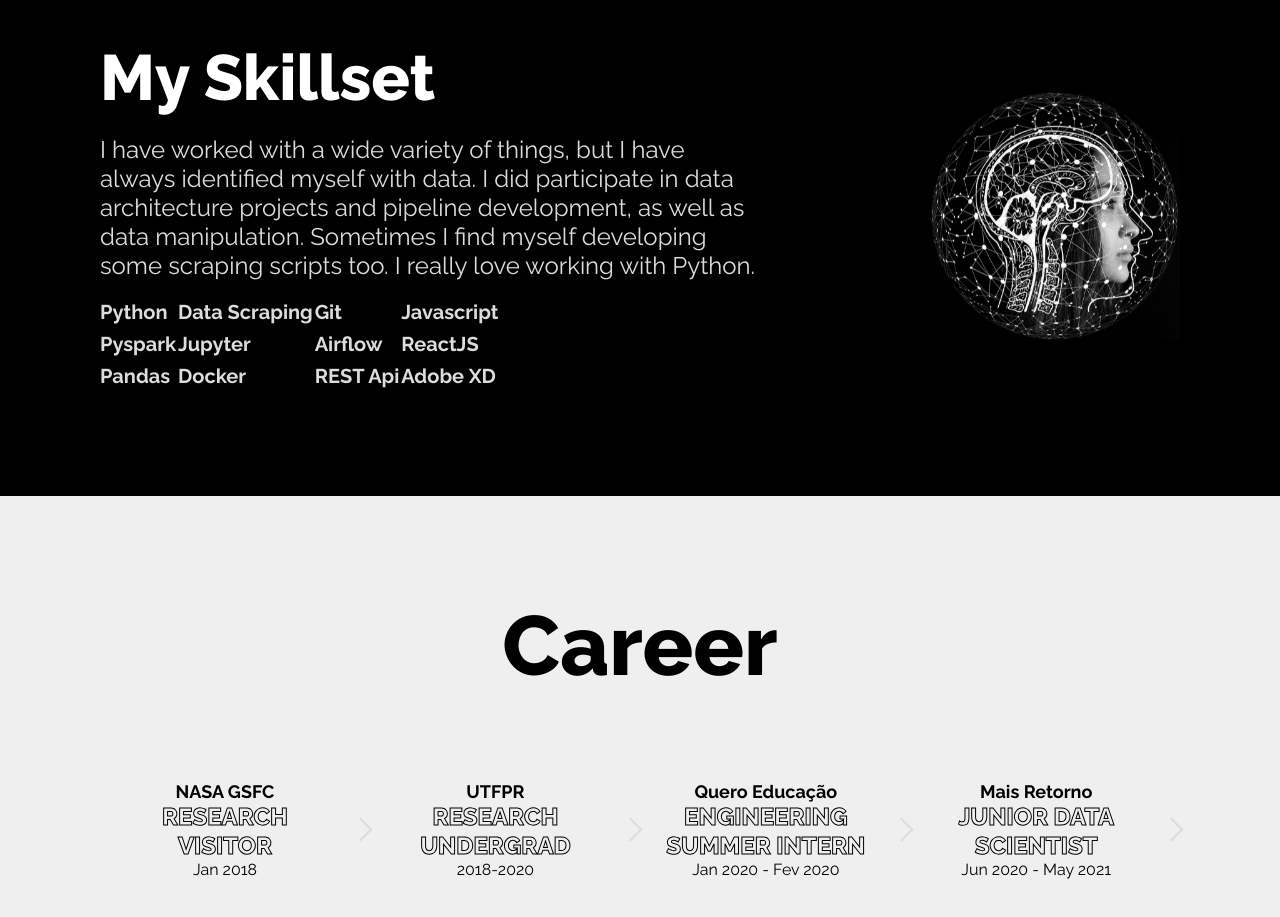
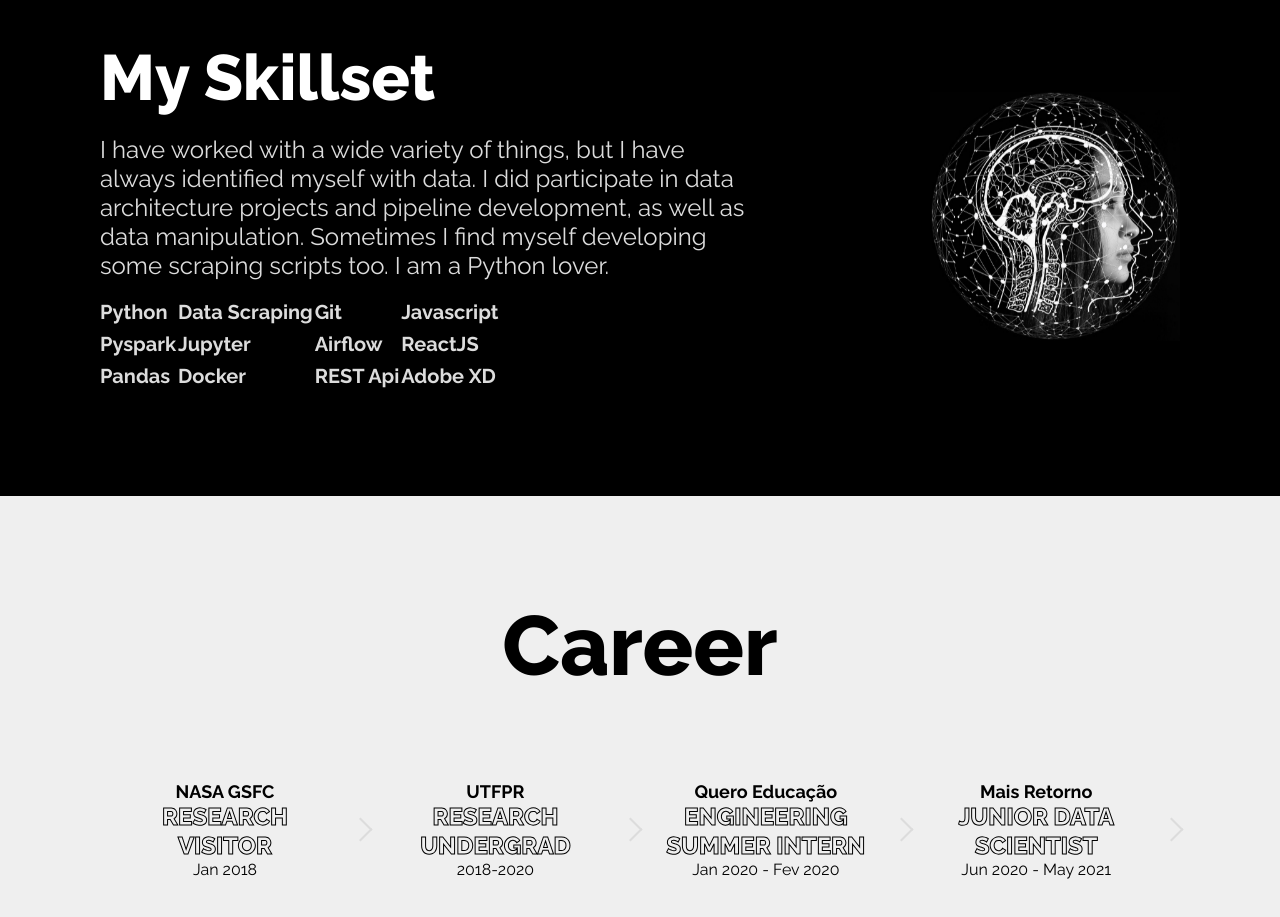
Before and after one commit to luisgmfarias/luisgmfarias.github.io, a React (Create React App) app: page / in a window 1280 px wide. Shown: the part 1000-1917 px from the top of the page. Built offline with nearby package versions, Linux system fonts and the light colour scheme.

Commit message:
improving skillset text

```diff
--- a/src/sections/Skillset.jsx
+++ b/src/sections/Skillset.jsx
@@ -17,7 +17,7 @@
               identified myself with data. I did participate in data
               architecture projects and pipeline development, as well as data
               manipulation. Sometimes I find myself developing some scraping
-              scripts too. I really love working with Python.
+              scripts too. I am a Python lover.
             </p>
             <Row>
               <Col>
```
